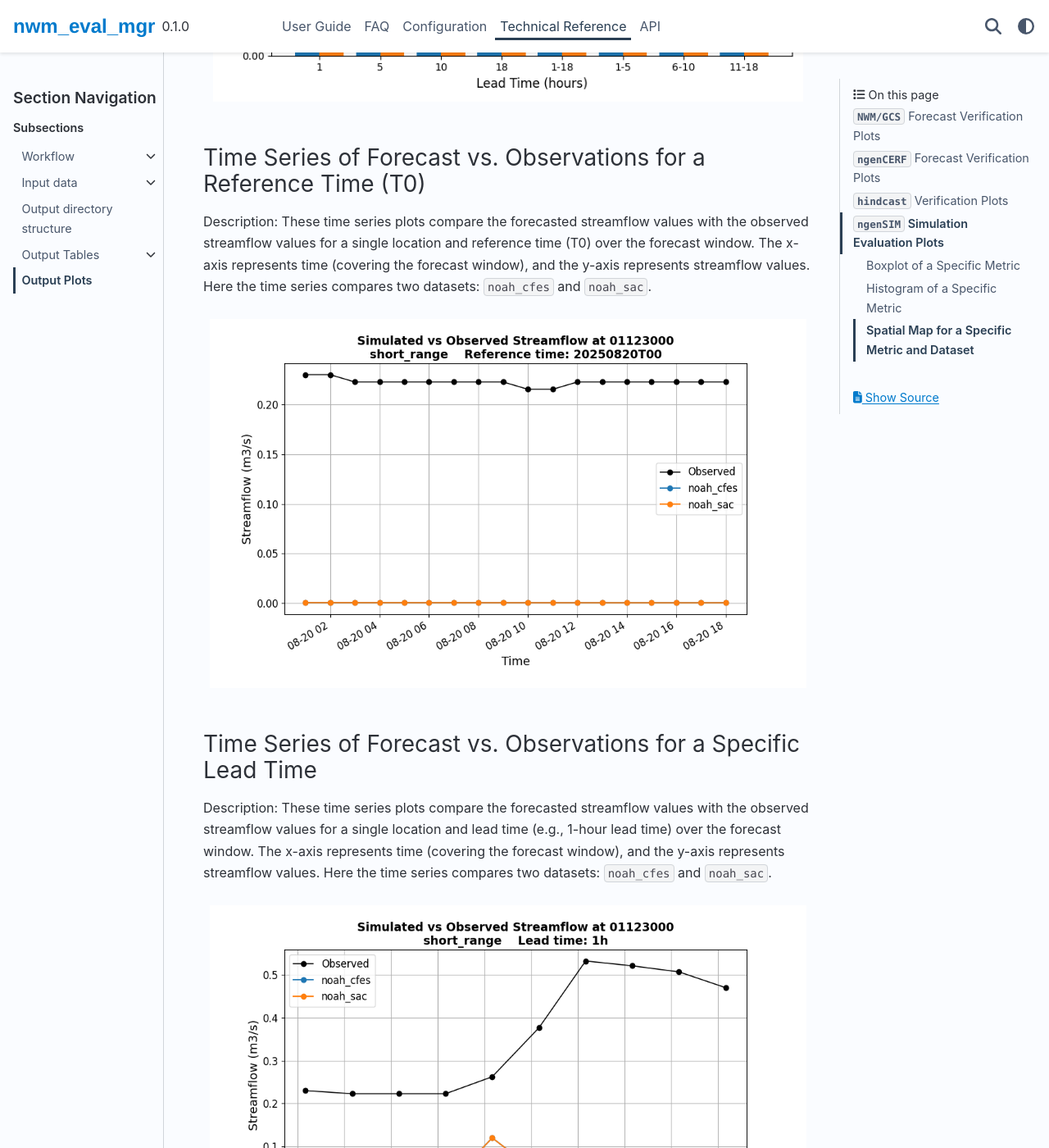
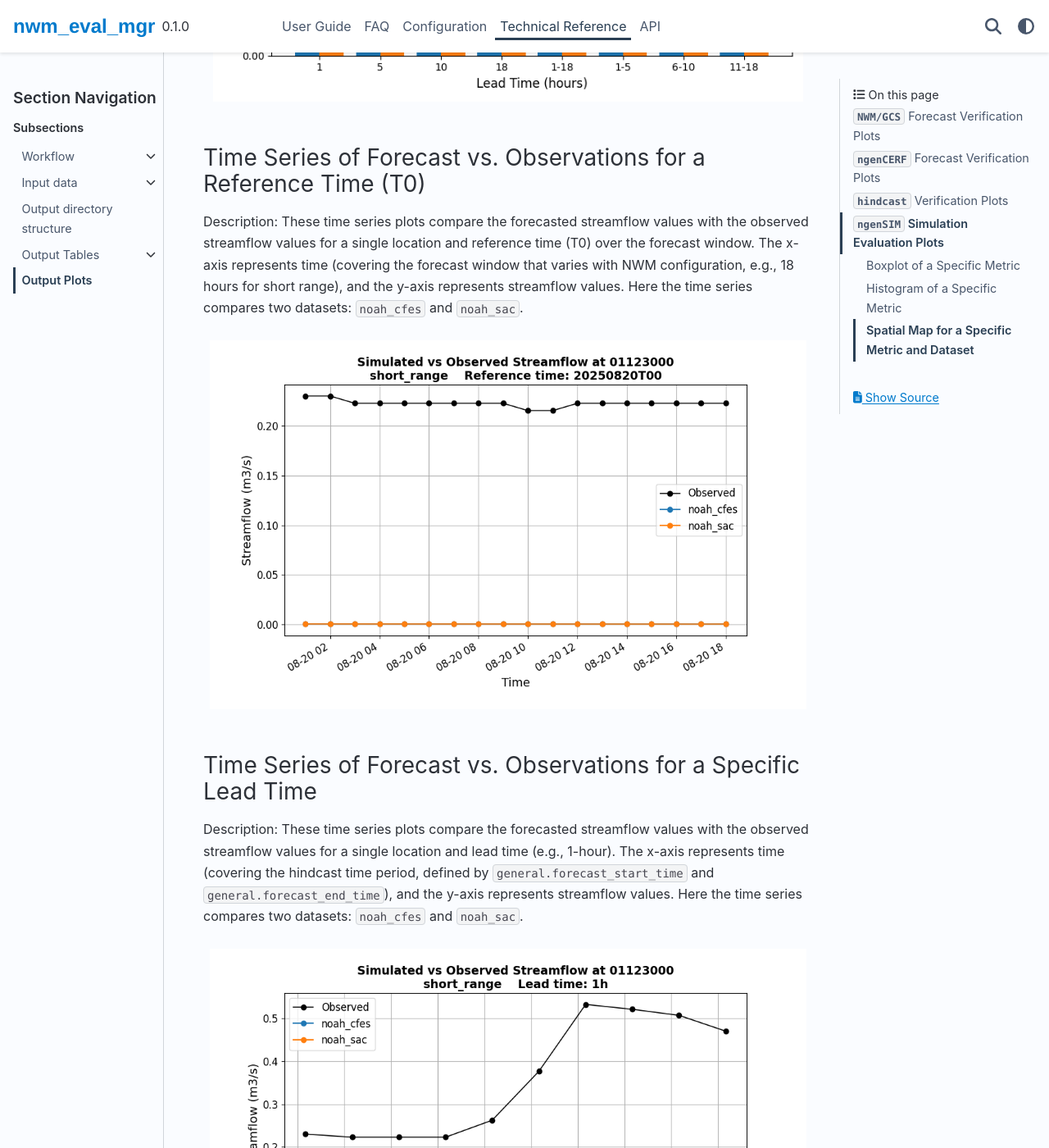
Before and after one commit to NGWPC/nwm-eval-mgr, a Sphinx documentation site: the page built from docs/source/tech_reference/output_plot.rst, in a window 1280 px wide and 1400 px high, scrolled down 5180 px. Shown: the whole window at 82% size. Built offline with Sphinx 7.4.7 and the PyData theme 0.15.4, drawn with Linux system fonts in a browser that asks for light colours; some of the changed text lies outside the part shown.

Commit message:
minor updates to docs/source/tech_reference/output_plot.rst

```diff
--- a/docs/source/tech_reference/output_plot.rst
+++ b/docs/source/tech_reference/output_plot.rst
@@ -39,7 +39,7 @@ Spatial Map for a Specific Metric/Lead Time/Dataset
 ~~~~~~~~~~~~~~~~~~~~~~~~~~~~~~~~~~~~~~~~~~~~~~~~
 
 Description: This spatial map visualizes the spatial distribution of a specific metric (e.g., KGE) for a specific lead
-time (e.g., 1-5 hour lead time) and dataset (e.g., ``v3_oct``) at selected locations in the domain. The color of each point
+time (e.g., 1 hour) and dataset (e.g., ``v3_oct``) at selected locations in the domain. The color of each point
 represents the metric score for that location, with a colorbar indicating the score range.
 
 .. figure:: ../_images/nwm/map_KGE_h1_v3_oct.png
@@ -101,7 +101,8 @@ Time Series of Forecast vs. Observations for a Reference Time (T0)
 ~~~~~~~~~~~~~~~~~~~~~~~~~~~~~~~~~~~~~~~~~~~~~~~~~~~~~~~~~~~~~~~~~~~~~~~~
 Description: These time series plots compare the forecasted streamflow values with the observed streamflow values for
 a single location and reference time (T0) over the forecast window. The x-axis represents time (covering the forecast
-window), and the y-axis represents streamflow values. Here the time series compares two datasets: ``noah_cfes`` and ``noah_sac``.
+window that varies with NWM configuration, e.g., 18 hours for short range), and the y-axis represents streamflow values.
+Here the time series compares two datasets: ``noah_cfes`` and ``noah_sac``.
 
 .. figure:: ../_images/hindcast/time_series_T0_20250820T00.png
    :alt: Time series of forecast vs. observations for a reference time (T0) for hindcast verification
@@ -111,9 +112,9 @@ window), and the y-axis represents streamflow values. Here the time series compa
 Time Series of Forecast vs. Observations for a Specific Lead Time
 ~~~~~~~~~~~~~~~~~~~~~~~~~~~~~~~~~~~~~~~~~~~~~~~~~~~~~~~~~~~~~~~~~~~~~~~~
 Description: These time series plots compare the forecasted streamflow values with the observed streamflow values for
-a single location and lead time (e.g., 1-hour lead time) over the forecast window. The x-axis represents time (covering
-the forecast window), and the y-axis represents streamflow values. Here the time series compares two datasets:
-``noah_cfes`` and ``noah_sac``.
+a single location and lead time (e.g., 1-hour). The x-axis represents time (covering the hindcast time period,
+defined by ``general.forecast_start_time`` and ``general.forecast_end_time``), and the y-axis represents streamflow
+values. Here the time series compares two datasets: ``noah_cfes`` and ``noah_sac``.
 
 .. figure:: ../_images/hindcast/time_series_lead_h1.png
    :alt: Time series of forecast vs. observations for a specific lead time for hindcast verification
```
Also changed, not shown: other parts of docs/source/tech_reference/output_plot.rst (+2 -2 lines).
